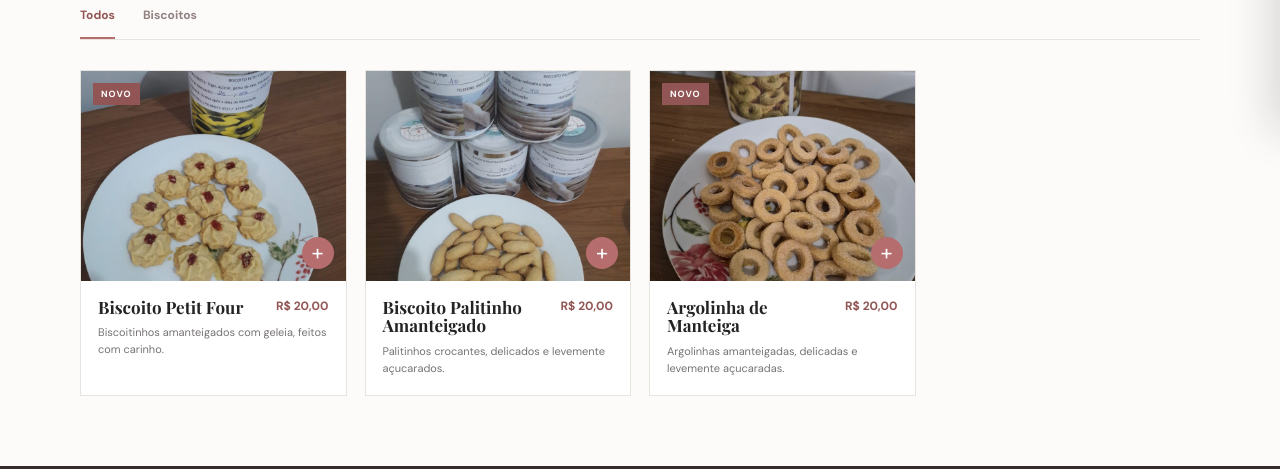
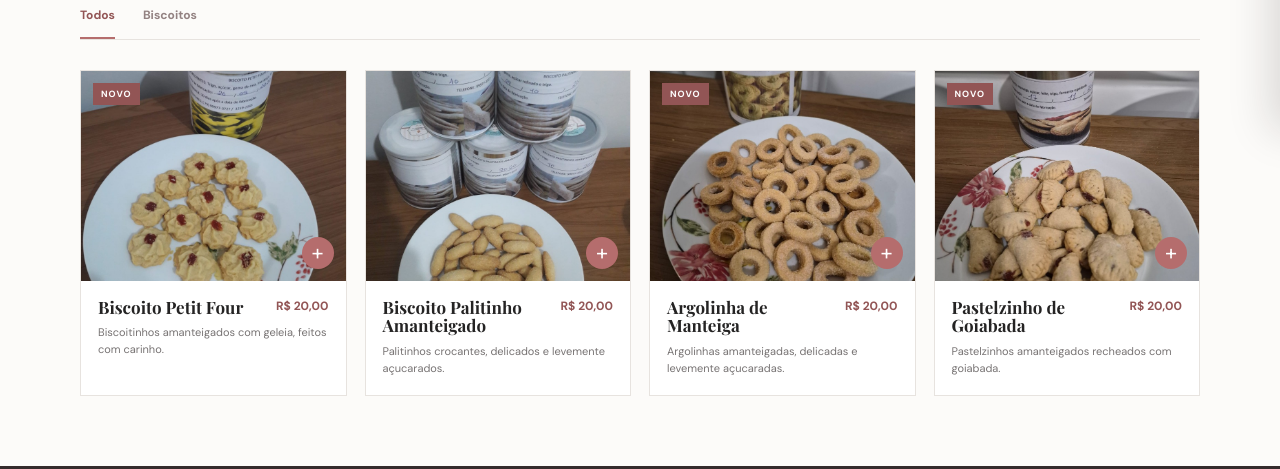
Before and after one commit to Gugguso/Site-biscotios-, a plain HTML site: page index.html in a window 1280 px wide. Shown: the part 669-1138 px from the top of the page. Drawn offline with nearby package versions, Linux system fonts and the light colour scheme.

Commit message:
Adicionar pastelzinho de goiabada
Co-authored-by: Copilot <223556219+Copilot@users.noreply.github.com>

```diff
--- a/index.html
+++ b/index.html
@@ -101,6 +101,18 @@
           </div>
         </article>
 
+        <article class="product-card" data-category="biscoitos">
+          <div class="product-image">
+            <span class="product-badge">novo</span>
+            <img src="assets/pastelzinho-de-goiabada.jpeg" alt="Pastelzinho de Goiabada">
+            <button class="quick-add" type="button" aria-label="Adicionar Pastelzinho de Goiabada ao pedido" data-name="Pastelzinho de Goiabada" data-price="20.00">+</button>
+          </div>
+          <div class="product-info">
+            <div class="product-title"><h3>Pastelzinho de Goiabada</h3><span>R$ 20,00</span></div>
+            <p>Pastelzinhos amanteigados recheados com goiabada.</p>
+          </div>
+        </article>
+
       </div>
     </section>
 
--- a/produto.js
+++ b/produto.js
@@ -13,6 +13,11 @@ const products = {
     image: "assets/argolinha-de-manteiga.jpeg",
     price: 20,
     description: "Argolinhas amanteigadas, delicadas e levemente açucaradas, preparadas sob encomenda."
+  },
+  "Pastelzinho de Goiabada": {
+    image: "assets/pastelzinho-de-goiabada.jpeg",
+    price: 20,
+    description: "Pastelzinhos amanteigados recheados com goiabada, preparados sob encomenda."
   }
 };
 
```
Also changed, not shown: assets/pastelzinho-de-goiabada.jpeg (added).
